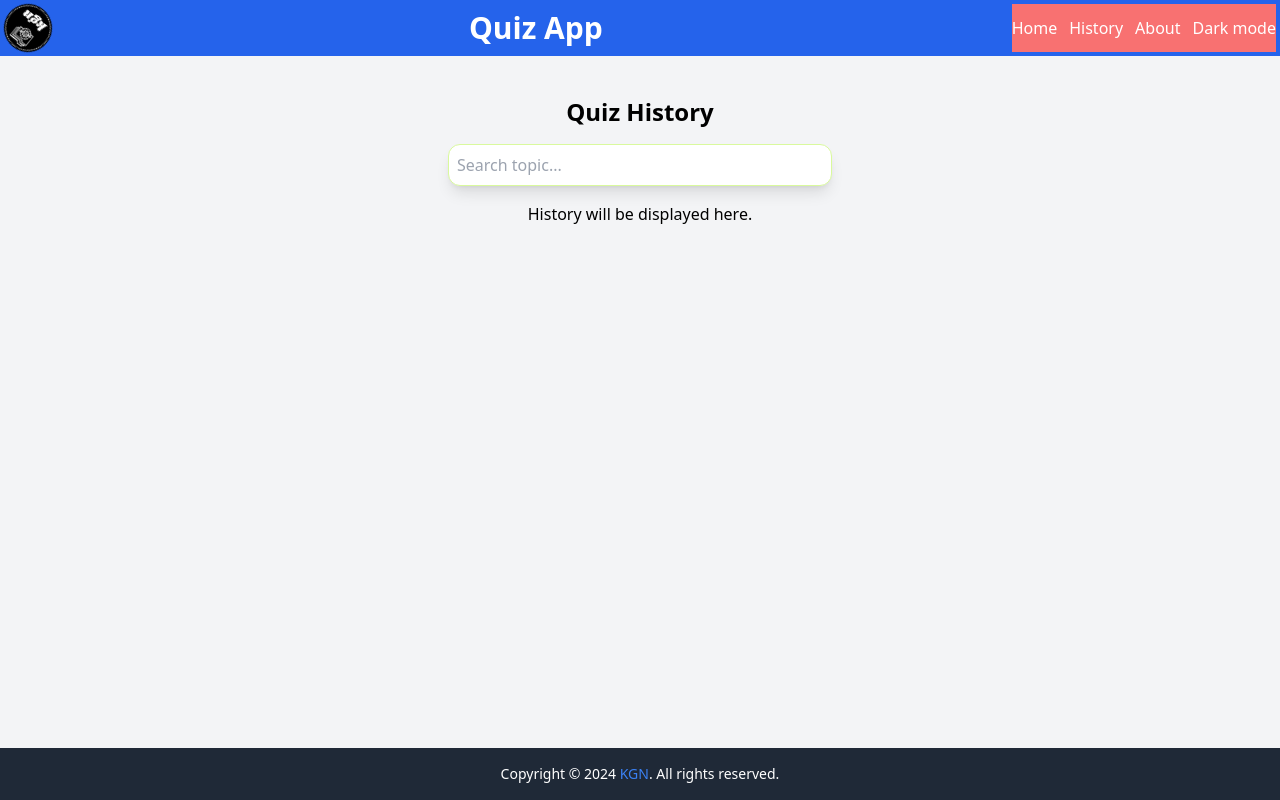
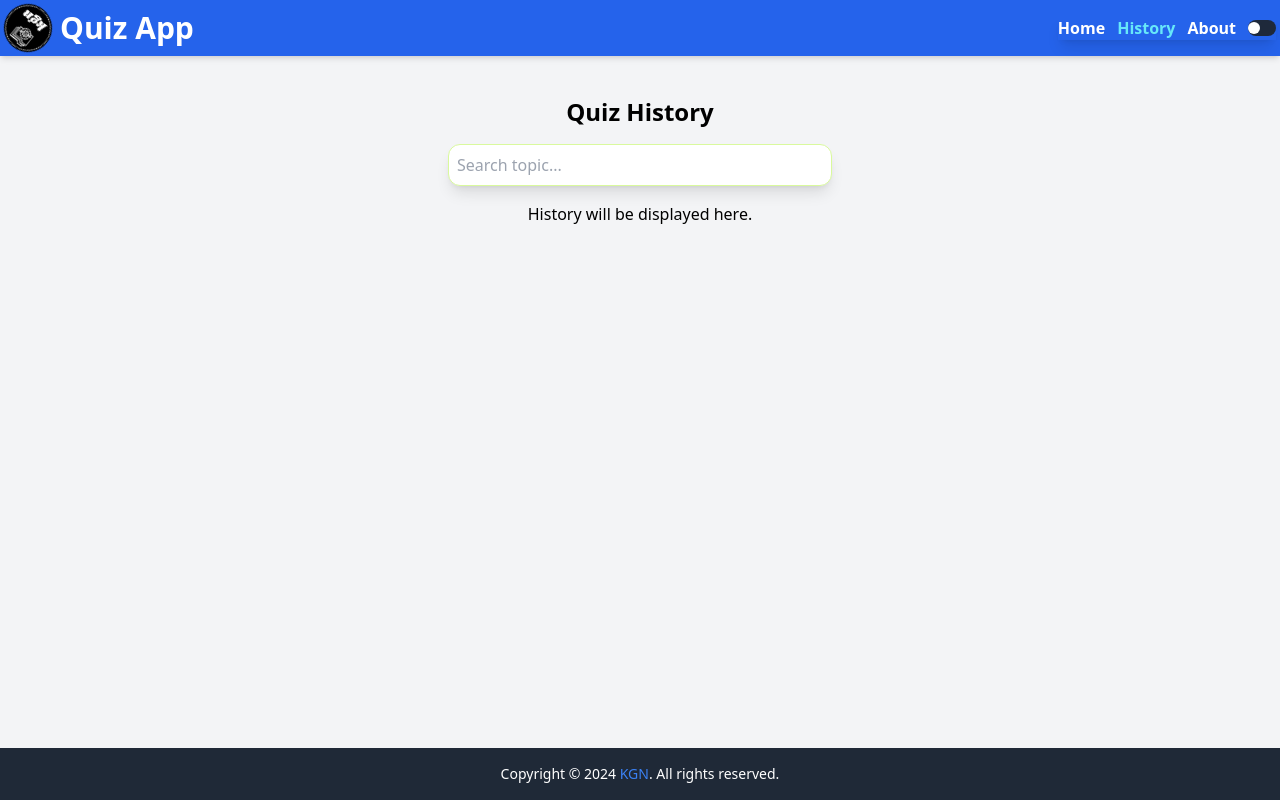
Before and after one commit to kaberege/kgn-fe-reactjs, a React (Vite) app in the folder kgn-quiz-app/: page /history in a window 1280 px wide. Built offline with nearby package versions, Linux system fonts and the light colour scheme.

Commit message:
added dark mode

```diff
--- a/kgn-quiz-app/src/App.jsx
+++ b/kgn-quiz-app/src/App.jsx
@@ -2,10 +2,12 @@ import React, { useState, useEffect } from 'react';
 import "./index.css"
 import { Outlet, NavLink } from 'react-router-dom';
 import logo from "./assets/main-logo-white.jpeg";
+import { FaBars, FaWindowClose } from "react-icons/fa";
 
 export default function App() {
-  const [year, setYear] = useState(0);
-
+  const [year, setYear] = useState(0);  // Set current year
+  const [mode, setMode] = useState(false); // handle dark and light modes
+  const [hideNav, setHideNav] = useState(true);
   //setting current year in the footer
   useEffect(() => {
     const date = new Date();
@@ -15,30 +17,58 @@ export default function App() {
 
   return (
 
-    <div className="min-h-screen bg-gray-100 flex flex-col">
-      <header className="bg-blue-600 flex flex-row text-white p-1 text-center">
+    <div className={`${mode && "dark"}`}>
+      <div className="min-h-screen bg-gray-100 flex dark:bg-slate-900 flex-col transition duration-300">
+        <header className="bg-blue-600 dark:bg-slate-600 shadow-md transition duration-300">
+          <div className='max-w-7xl mx-auto flex flex-row items-center text-white p-1 text-center'>
             <div className='flex flex-row flex-grow items-center gap-2'>
               <img src={logo} alt="logo" className="w-10 h-10 md:w-12 md:h-12 rounded-full animate-image cursor-pointer" title='kgn logo' />
-          <h1 className="max-md:text-2xl text-3xl flex-grow text-center font-bold">Quiz App</h1>
+              <h1 className="max-md:text-2xl text-3xl font-bold">Quiz App</h1>
             </div>
-        <nav className='flex flex-row bg-red-400 items-center gap-3'>
-          <ul className='flex flex-row items-center gap-3'>
-            <li><NavLink to="/">Home</NavLink></li>
-            <li><NavLink to="/history">History</NavLink></li>
+            <div
+              onClick={() => setHideNav(false)}
+              className=' flex text-2xl items-center justify-center sm:hidden font-bold flex-row w-9 h-9 hover:bg-slate-400 rounded-full cursor-pointer' >
+              <FaBars />
+            </div>
+            <nav
+              className={`shadow-lg ${hideNav && "max-sm:hidden"} max-sm:h-full max-sm:w-1/3 max-sm:fixed max-sm:top-0 max-sm:right-0 max-sm:p-2 max-sm:bg-blue-400 max-sm:dark:bg-slate-600 transition-transform duration-1000`}>
+              <div
+                onClick={() => setHideNav(true)}
+                className=' flex text-2xl items-center justify-center float-end sm:hidden font-bold flex-row w-9 h-9 hover:bg-slate-400 rounded-full cursor-pointer' >
+                <FaWindowClose />
+              </div>
+              <ul className="flex flex-row max-sm:flex-col items-center gap-3 max-sm:gap-5 max-sm:mt-14">
+                <li className='hover:text-cyan-300 transition font-bold'><NavLink to="/" className={({ isActive }) => isActive ? "text-cyan-300" : ""}>Home</NavLink></li>
+                <li className='hover:text-cyan-300 transition font-bold'><NavLink to="/history" className={({ isActive }) => isActive ? "text-cyan-300" : ""}>History</NavLink></li>
                 <li>
-              <a href='https://kaberege.github.io/kgn.github.io/' target='_blank' className='' title='Visit kgn website'>
+                  <a href='https://kaberege.github.io/kgn.github.io/' target='_blank' className='hover:text-cyan-300 transition font-bold' title='Visit kgn website'>
                     About</a>
                 </li>
+                <li>
+                  <label htmlFor='toggleBox' className='' title='Toggle light/dark mode'>
+                    <div className='relative bg-slate-800 dark:bg-white w-7 h-4 rounded-lg flex items-center cursor-pointer'>
+                      <div className='absolute w-3 h-3 bg-white rounded-full dark:bg-black dark:right-0 transition duration-300'></div>
+                    </div>
+                  </label>
+                  <input
+                    id="toggleBox"
+                    type='checkbox'
+                    checked={mode}
+                    onChange={() => setMode(!mode)}
+                    className='hidden'
+                  />
+                </li>
               </ul>
-          <p>Dark mode</p>
             </nav>
+          </div>
         </header>
         <main className="flex-grow p-5">
           <Outlet />
         </main>
-      <footer className="bg-gray-800 text-white p-4 text-center">
+        <footer className="bg-gray-800 text-white p-4 text-center dark:text-slate-300 transition duration-300">
           <p className='text-sm'>Copyright &copy; {year} <a href='https://kaberege.github.io/kgn.github.io/' target='_blank' className='text-blue-500 transition hover:text-blue-700' title='Visit kgn website'>KGN</a>. All rights reserved.</p>
         </footer>
       </div>
+    </div>
   )
 }
--- a/kgn-quiz-app/src/components/QuestionCard.jsx
+++ b/kgn-quiz-app/src/components/QuestionCard.jsx
@@ -138,7 +138,7 @@ export default function QuestionCard() {
 
     return (
         <div className="max-sm:p-0 p-5">
-            {loading && <p className="text-lg text-center">Loading questions<span className="animate-ping">...</span></p>}
+            {loading && <p className="text-lg text-center dark:text-slate-300">Loading questions<span className="animate-ping">...</span></p>}
             {loadError && !Object.keys(currentQuestion).length > 0 && (
                 <div className="text-center">
                     <p className="text-red-500">{loadError}</p>
@@ -149,12 +149,12 @@ export default function QuestionCard() {
                 </div>
             )}
             {Object.keys(currentQuestion).length > 0 && (
-                <div className="shadow rounded max-sm:p-0 p-5">
+                <div className="shadow rounded max-sm:p-0 p-5 dark:bg-stone-700 transition duration-300">
                     <div className="text-right">
-                        <p>Time: <span className="font-semibold text-red-500">{`${time.hours}:${time.minutes}:${time.seconds}`}</span></p>
+                        <p className="dark:text-slate-300">Time: <span className="font-semibold text-red-500">{`${time.hours}:${time.minutes}:${time.seconds}`}</span></p>
                     </div>
-                    <h2 className="text-xl text-center font-semibold">Question: {currentQuestionIndex + 1}/{myQuiz.length}</h2>
-                    <h3 className="mt-2 text-lg">{currentQuestion.question}</h3>
+                    <h2 className="text-xl text-center font-semibold dark:text-slate-300">Question: {currentQuestionIndex + 1}/{myQuiz.length}</h2>
+                    <h3 className="mt-2 text-lg dark:text-slate-300">{currentQuestion.question}</h3>
                     <form onSubmit={handleSubmit} className="flex flex-col">
                         {answerOptions.map(answer => (
                             <div key={answer} className="flex items-center mt-2">
--- a/kgn-quiz-app/src/components/QuizStart.jsx
+++ b/kgn-quiz-app/src/components/QuizStart.jsx
@@ -70,8 +70,8 @@ export default function QuizStart() {
 
     return (
         <div className="max-sm:p-0 p-5 text-center">
-            <h2 className="max-md:text-xl text-2xl font-semibold mb-4">Start Your Quiz</h2>
-            {loading && <p>Loading categories<span className="animate-ping">...</span></p>}
+            <h2 className="max-md:text-xl text-2xl font-semibold mb-4 dark:text-white">Start Your Quiz</h2>
+            {loading && <p className="dark:text-slate-300">Loading categories<span className="animate-ping">...</span></p>}
             <div>
                 {loadError && <p className="text-red-500 mt-10">{loadError}</p>}
                 {loadError && (
@@ -85,7 +85,7 @@ export default function QuizStart() {
                 <div>
                     <form onSubmit={handleSubmit} className="mt-4">
                         <div>
-                            <label htmlFor="category" className="block mb-1">Select Quiz Category</label>
+                            <label htmlFor="category" className="block mb-1 dark:text-slate-300">Select Quiz Category</label>
                             <select
                                 id="category"
                                 value={choice.category}
@@ -101,7 +101,7 @@ export default function QuizStart() {
                             {error.category && <p className="text-red-600">{error.category}</p>}
                         </div>
                         <div className="mt-4">
-                            <label htmlFor="difficulty" className="block mb-1">Select Quiz Difficulty</label>
+                            <label htmlFor="difficulty" className="block mb-1 dark:text-slate-300">Select Quiz Difficulty</label>
                             <select
                                 id="difficulty"
                                 value={choice.difficulty}
@@ -117,7 +117,7 @@ export default function QuizStart() {
                             {error.difficulty && <p className="text-red-600">{error.difficulty}</p>}
                         </div>
                         <div className="mt-4">
-                            <label htmlFor="number" className="block mb-1">Select Number of Questions</label>
+                            <label htmlFor="number" className="block mb-1 dark:text-slate-300">Select Number of Questions</label>
                             <input
                                 id="number"
                                 type="number"
--- a/kgn-quiz-app/src/components/ScoreSummary.jsx
+++ b/kgn-quiz-app/src/components/ScoreSummary.jsx
@@ -15,9 +15,9 @@ export default function ScoreSummary() {
     };
 
     return (
-        <div className="text-center max-sm:p-2 p-5 bg-slate-50 rounded shadow transition-transform duration-300 hover:scale-105">
-            <h2 className="max-md:text-xl text-2xl font-semibold mb-4">Quiz Results</h2>
-            <div className="mt-4">
+        <div className="text-center max-sm:p-2 p-5 bg-slate-50 dark:bg-stone-700 rounded shadow transition duration-300 hover:scale-105">
+            <h2 className="max-md:text-xl text-2xl font-semibold mb-4 dark:text-white">Quiz Results</h2>
+            <div className="mt-4 dark:text-slate-300">
                 <p>Topic: <span className="font-bold">{quizScore.topic}</span></p>
                 <p>Number of Questions: <span className="font-bold">{quizScore.questions}</span></p>
                 <p>Correct Answers: <span className="font-bold">{quizScore.correct}</span></p>
--- a/kgn-quiz-app/tailwind.config.js
+++ b/kgn-quiz-app/tailwind.config.js
@@ -11,7 +11,7 @@ export default {
 */
 module.exports = {
   purge: ['./src/**/*.{js,jsx,ts,tsx}', './public/index.html'],
-  darkMode: false,
+   darkMode: "class",
   theme: {
     extend: {},
   },
```
Also changed, not shown: kgn-quiz-app/src/components/History.jsx (+6 -6 lines). Lines whose indentation alone changed are shown as unchanged.
